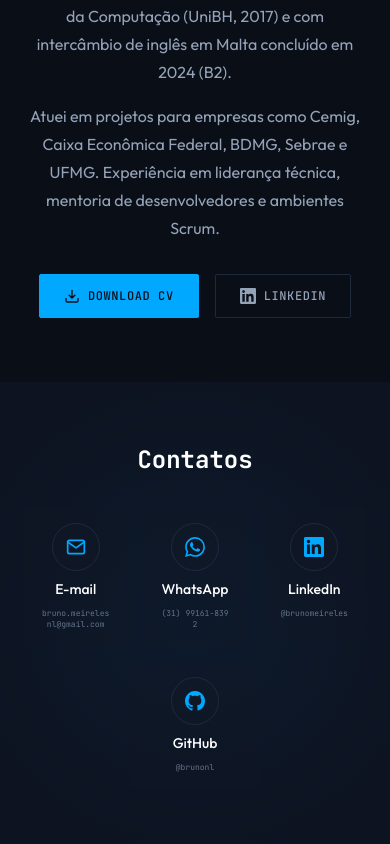
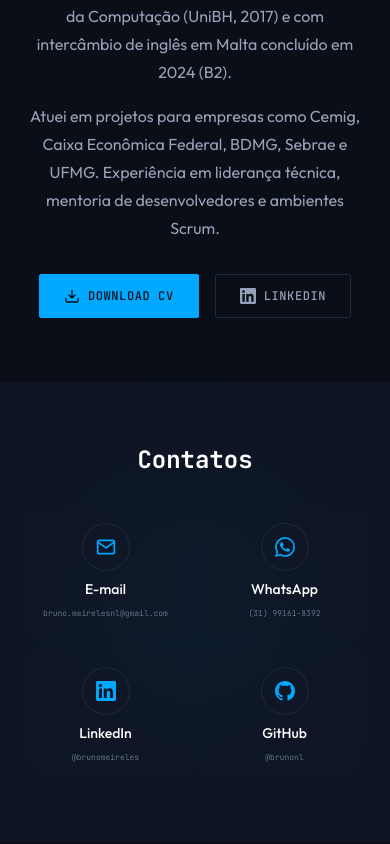
Before and after one commit to brunonl/portfolio, a Next.js app: page / in a window 390 px wide. Shown: the part 5607-6451 px from the top of the page. Built offline with nearby package versions, Linux system fonts and the light colour scheme.

Commit message:
style(layout): adjust mobile grids and menu behavior

```diff
--- a/src/styles/sections/_contact.scss
+++ b/src/styles/sections/_contact.scss
@@ -46,13 +46,15 @@
     }
 
     &__grid {
-        display: flex;
-        flex-wrap: wrap;
-        justify-content: center;
-        align-items: flex-start;
-        gap: $spacing-4; // Optimized mobile spacing
+        display: grid;
+        grid-template-columns: repeat(2, 1fr);
+        gap: $spacing-4;
+        justify-items: center;
 
         @include media-breakpoint-up(md) {
+            display: flex;
+            flex-wrap: wrap;
+            justify-content: center;
             gap: $spacing-8;
         }
     }
@@ -68,13 +70,13 @@
         border-radius: $radius-md;
         background: rgba($color-bg-card, 0.3);
 
-        // Fixed sizing for uniformity - same size for all items
-        flex: 1;
-        min-width: 100px;
-        max-width: 130px;
+        // Fixed sizing for uniformity
+        width: 100%;
+        max-width: 100%;
         justify-content: center;
 
         @include media-breakpoint-up(md) {
+            flex: 1;
             min-width: 180px;
             max-width: 220px;
             padding: $spacing-6;
```
Also changed, not shown: src/components/Header/Header.tsx (+9 -2 lines).
